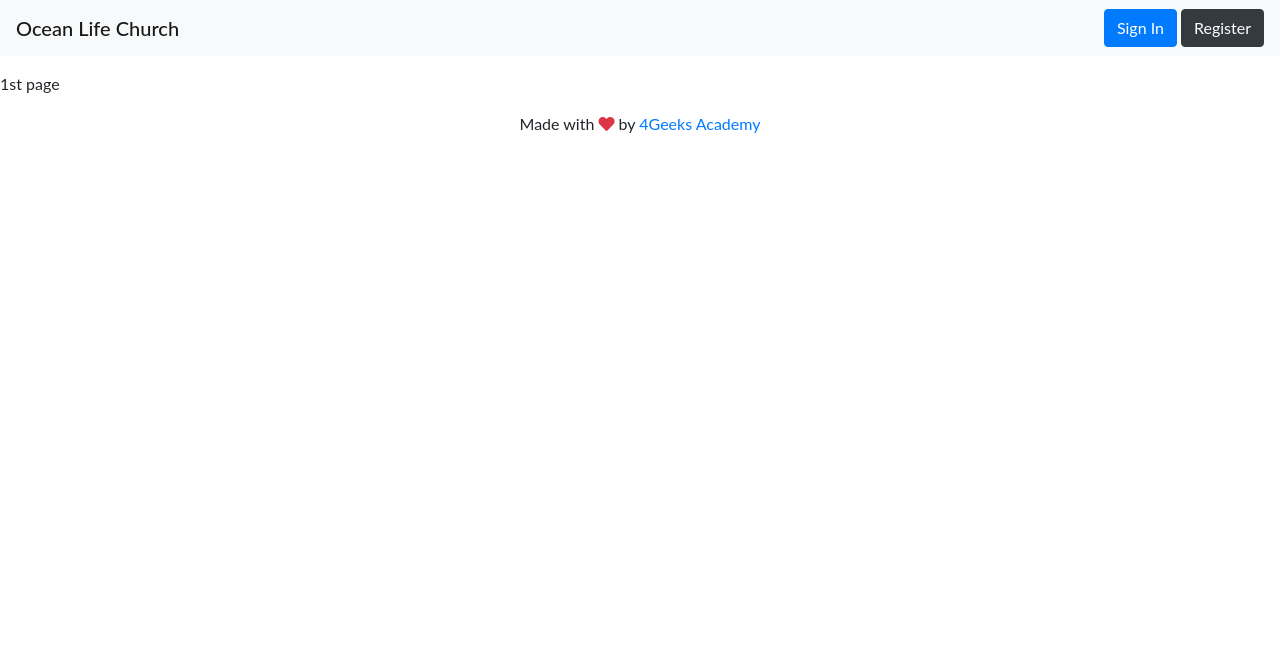
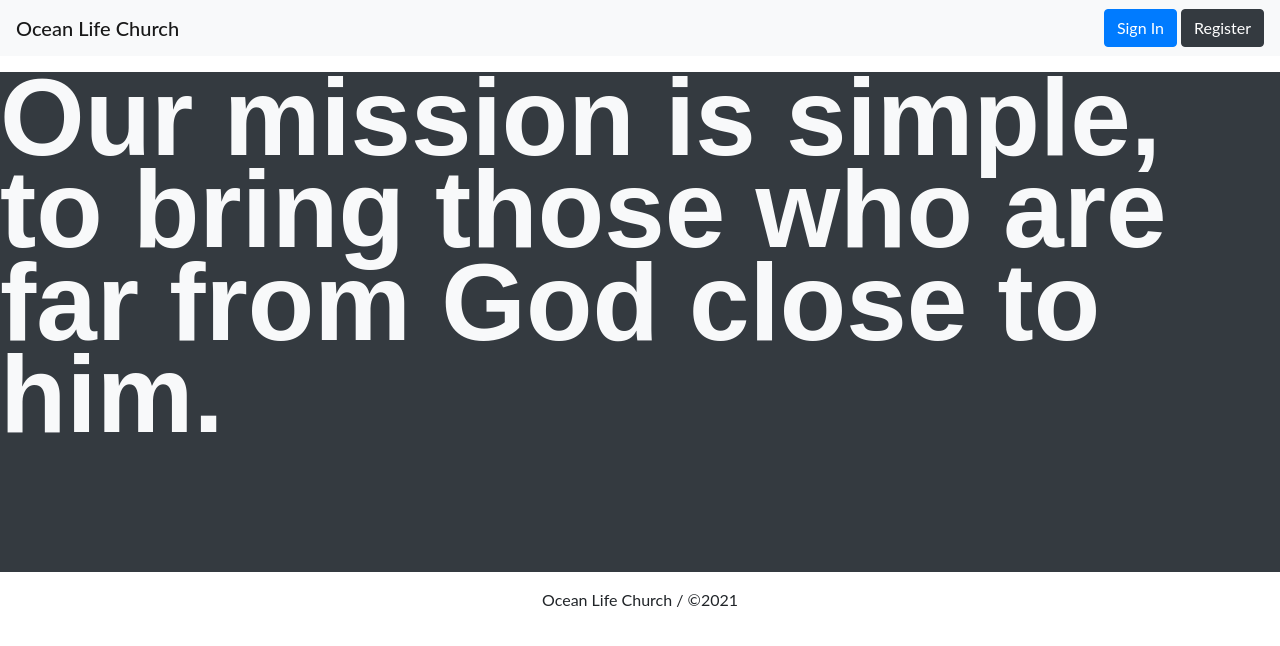
Before and after one commit to kevincastro015/Final_Project_MDC, a React app: page / in a window 1280 px wide. Built offline with nearby package versions, Linux system fonts and the light colour scheme; some packages are replaced by stand-ins of ours.

Commit message:
homeStyle

```diff
--- a/src/js/component/footer.js
+++ b/src/js/component/footer.js
@@ -2,9 +2,6 @@ import React, { Component } from "react";
 
 export const Footer = () => (
 	<footer className="footer mt-auto py-3 text-center">
-		<p>
-			Made with <i className="fa fa-heart text-danger" /> by{" "}
-			<a href="http://www.4geeksacademy.com">4Geeks Academy</a>
-		</p>
+		<p>Ocean Life Church / ©2021</p>
 	</footer>
 );
--- a/src/js/views/home.js
+++ b/src/js/views/home.js
@@ -3,5 +3,12 @@ import { singIn } from "../utilities/signIn";
 import { useHistory } from "react-router-dom";
 
 export const Home = () => {
-	return <div>1st page</div>;
+	return (
+		<div id="homeBackground" className="bg-dark text-light">
+			<h2>
+				Our mission is
+				<span className="highlight-text"> simple,</span> to bring those who are far from God close to him.
+			</h2>
+		</div>
+	);
 };
--- a/src/styles/index.scss
+++ b/src/styles/index.scss
@@ -76,3 +76,16 @@ body {
     background-color: #000 !important;
     color: #fff;
 }
+#homeBackground {
+     height: 500px;
+}
+h2 {
+    font-size: 5.5em;
+    line-height: 1em;
+    margin-top: 10px;
+    margin-bottom: 10px;
+    font-family: neue-haas-grotesk-display, sans-serif;
+    font-size: 6.8em;
+    line-height: 0.85em;
+    font-weight: 600;
+}
```
